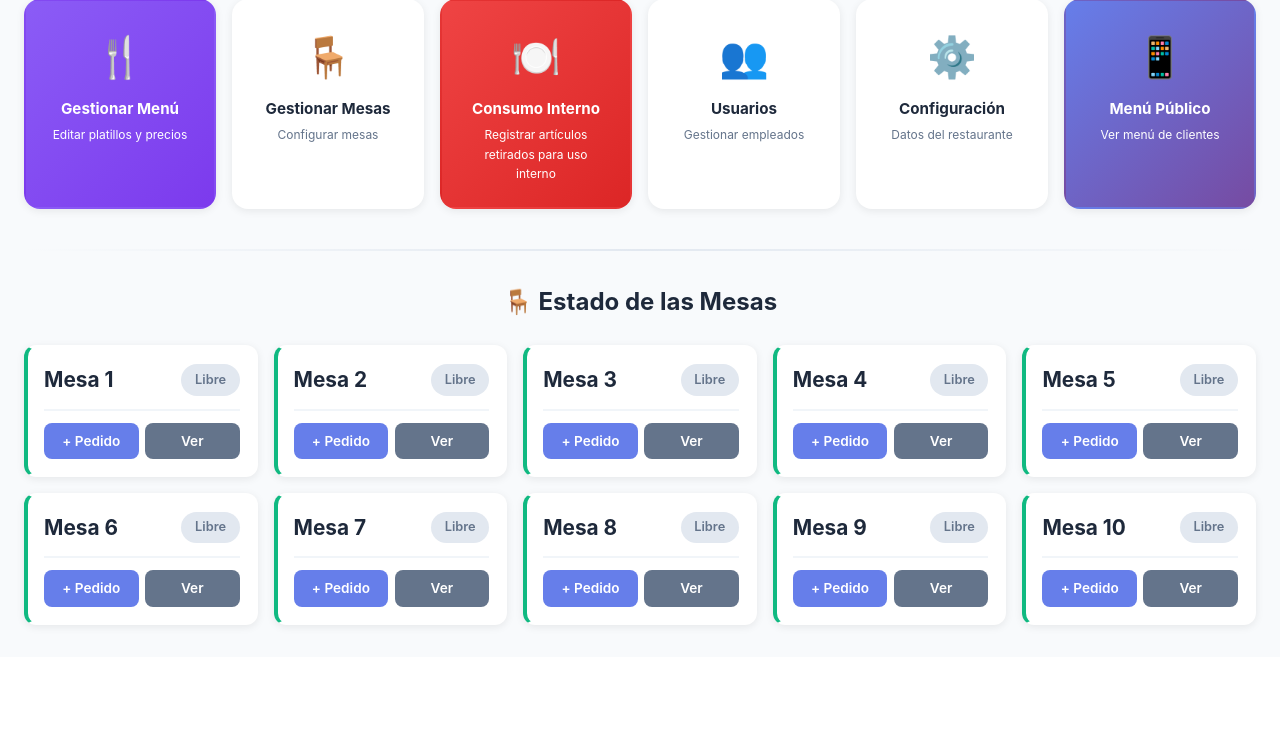
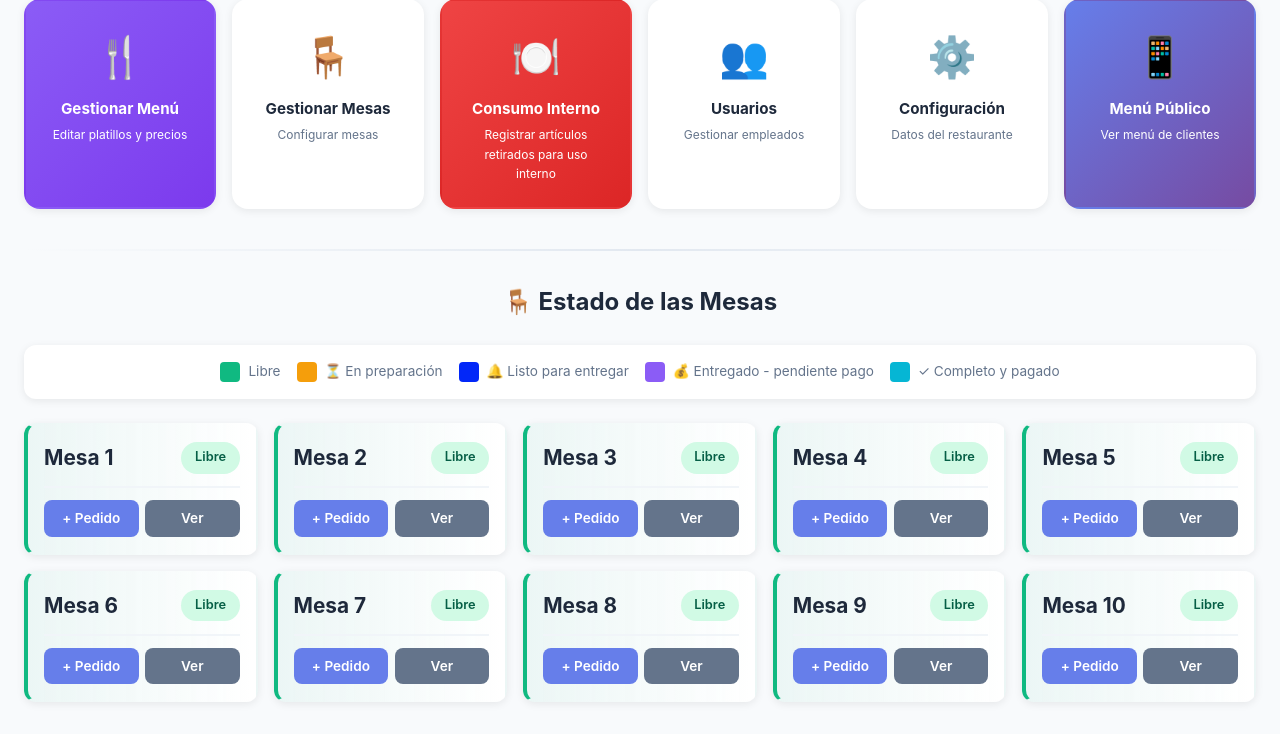
Before and after one commit to vallejojc3/Restaurante, a Flask app: page /dashboard in a window 1280 px wide. Shown: the part 955-1689 px from the top of the page. Before the commit the page ends 1584 px from the top, so only its background shows below. Run offline with Flask 3, Linux system fonts and the light colour scheme; a user stored in the database is signed in; data comes from the database, SQL or seed files in the repository; data that the repository does not hold is empty.

Commit message:
se genero la forma para notificar al mesero cuando un pedido esta listo para entregar

```diff
--- a/app.py
+++ b/app.py
@@ -3291,3 +3291,4 @@ def api_calcular_costo_zona():
     # =========================
 if __name__ == "__main__":
     init_db()
+    app.run(debug=True)
--- a/templates/dashboard.html
+++ b/templates/dashboard.html
@@ -242,6 +242,19 @@
             50% { transform: scale(1.1); }
         }
 
+        @keyframes glow {
+            0%, 100% { box-shadow: 0 2px 8px rgba(59, 130, 246, 0.2); }
+            50% { box-shadow: 0 4px 16px rgba(59, 130, 246, 0.4); }
+        }
+
+        .mesa-card.mesa-lista-entregar {
+            animation: glow 2s ease-in-out infinite;
+        }
+
+        .mesa-card.mesa-lista-entregar .badge {
+            animation: pulse 2s ease-in-out infinite;
+        }
+
         /* Colores para diferentes tipos de accesos */
         .qa-primary { background: linear-gradient(135deg, #667eea 0%, #764ba2 100%); color: white !important; }
         .qa-primary .quick-access-title,
@@ -303,16 +316,31 @@
             box-shadow: 0 10px 25px rgba(0,0,0,0.15);
         }
 
-        .mesa-card.mesa-ocupada {
-            border-left: 4px solid #f59e0b;
+        /* Estados de las mesas según pedidos */
+        .mesa-card.mesa-libre {
+            border-left: 4px solid #10b981;
+            background: linear-gradient(to right, rgba(16, 185, 129, 0.05), white);
         }
 
-        .mesa-card.mesa-libre {
-            border-left: 4px solid #10b981;
+        .mesa-card.mesa-en-preparacion {
+            border-left: 4px solid #f59e0b;
+            background: linear-gradient(to right, rgba(245, 158, 11, 0.05), white);
+        }
+
+        .mesa-card.mesa-lista-entregar {
+            border-left: 4px solid #3b82f6;
+            background: linear-gradient(to right, rgba(59, 130, 246, 0.05), white);
+            box-shadow: 0 2px 8px rgba(59, 130, 246, 0.2);
+        }
+
+        .mesa-card.mesa-entregada {
+            border-left: 4px solid #8b5cf6;
+            background: linear-gradient(to right, rgba(139, 92, 246, 0.05), white);
         }
 
         .mesa-card.mesa-completa {
             border-left: 4px solid #06b6d4;
+            background: linear-gradient(to right, rgba(6, 182, 212, 0.05), white);
         }
 
         .mesa-header {
@@ -725,6 +753,30 @@
         {% if current_user.rol != 'cocina' %}
         <div class="mesas-section-title">🪑 Estado de las Mesas</div>
 
+        <!-- Leyenda de estados -->
+        <div style="display: flex; gap: 1rem; justify-content: center; flex-wrap: wrap; margin-bottom: 1.5rem; padding: 1rem; background: white; border-radius: 0.75rem; box-shadow: 0 2px 8px rgba(0,0,0,0.08);">
+            <div style="display: flex; align-items: center; gap: 0.5rem;">
+                <div style="width: 20px; height: 20px; background: #10b981; border-radius: 4px;"></div>
+                <span style="font-size: 0.85rem; color: #64748b;">Libre</span>
+            </div>
+            <div style="display: flex; align-items: center; gap: 0.5rem;">
+                <div style="width: 20px; height: 20px; background: #f59e0b; border-radius: 4px;"></div>
+                <span style="font-size: 0.85rem; color: #64748b;">⏳ En preparación</span>
+            </div>
+            <div style="display: flex; align-items: center; gap: 0.5rem;">
+                <div style="width: 20px; height: 20px; background: #0227f8; border-radius: 4px;"></div>
+                <span style="font-size: 0.85rem; color: #64748b;">🔔 Listo para entregar</span>
+            </div>
+            <div style="display: flex; align-items: center; gap: 0.5rem;">
+                <div style="width: 20px; height: 20px; background: #8b5cf6; border-radius: 4px;"></div>
+                <span style="font-size: 0.85rem; color: #64748b;">💰 Entregado - pendiente pago</span>
+            </div>
+            <div style="display: flex; align-items: center; gap: 0.5rem;">
+                <div style="width: 20px; height: 20px; background: #06b6d4; border-radius: 4px;"></div>
+                <span style="font-size: 0.85rem; color: #64748b;">✓ Completo y pagado</span>
+            </div>
+        </div>
+
         <div class="mesas-grid">
             {% for mesa in mesas %}
             {% set info = info_mesas[mesa.id] %}
@@ -732,8 +784,12 @@
                 {% if info.sesion %}
                     {% if info.todos_entregados and not info.tiene_pendientes %}
                         mesa-completa
+                    {% elif info.todos_entregados and info.tiene_pendientes %}
+                        mesa-entregada
+                    {% elif info.pedidos|selectattr('estado', 'equalto', 'listo')|list|length > 0 %}
+                        mesa-lista-entregar
                     {% else %}
-                        mesa-ocupada
+                        mesa-en-preparacion
                     {% endif %}
                 {% else %}
                     mesa-libre
@@ -742,14 +798,16 @@
                     <h3>Mesa {{ mesa.numero }}</h3>
                     {% if info.sesion %}
                         {% if info.todos_entregados and not info.tiene_pendientes %}
-                        <span class="badge badge-info">Listo</span>
-                        {% elif info.tiene_pendientes %}
-                        <span class="badge badge-warning">Activa</span>
+                        <span class="badge badge-info">✓ Completo</span>
+                        {% elif info.todos_entregados and info.tiene_pendientes %}
+                        <span class="badge" style="background: #ddd6fe; color: #5b21b6;">💰 Pagar</span>
+                        {% elif info.pedidos|selectattr('estado', 'equalto', 'listo')|list|length > 0 %}
+                        <span class="badge" style="background: #dbeafe; color: #ff0101;">🔔 Entregar</span>
                         {% else %}
-                        <span class="badge badge-success">Pagado</span>
+                        <span class="badge badge-warning">⏳ Preparando</span>
                         {% endif %}
                     {% else %}
-                    <span class="badge badge-secondary">Libre</span>
+                    <span class="badge badge-success">Libre</span>
                     {% endif %}
                 </div>
 
@@ -760,11 +818,29 @@
 
                 <div class="mesa-info-compact">
                     <div class="info-row">
-                        <span class="info-label">Pedidos:</span>
+                        <span class="info-label">Total pedidos:</span>
                         <span class="info-value">{{ info.total_pedidos }}</span>
                     </div>
+                    {% if info.pedidos|selectattr('estado', 'equalto', 'pendiente')|list|length > 0 %}
                     <div class="info-row">
-                        <span class="info-label">Pendientes:</span>
+                        <span class="info-label">⏳ En preparación:</span>
+                        <span class="info-value" style="color: #f59e0b;">{{ info.pedidos|selectattr('estado', 'equalto', 'pendiente')|list|length }}</span>
+                    </div>
+                    {% endif %}
+                    {% if info.pedidos|selectattr('estado', 'equalto', 'listo')|list|length > 0 %}
+                    <div class="info-row">
+                        <span class="info-label">🔔 Listos:</span>
+                        <span class="info-value" style="color: #f63b3b;">{{ info.pedidos|selectattr('estado', 'equalto', 'listo')|list|length }}</span>
+                    </div>
+                    {% endif %}
+                    {% if info.pedidos|selectattr('estado', 'equalto', 'entregado')|list|length > 0 %}
+                    <div class="info-row">
+                        <span class="info-label">✓ Entregados:</span>
+                        <span class="info-value" style="color: #10b981;">{{ info.pedidos|selectattr('estado', 'equalto', 'entregado')|list|length }}</span>
+                    </div>
+                    {% endif %}
+                    <div class="info-row">
+                        <span class="info-label">Pendientes pago:</span>
                         <span class="info-value">
                             {% if info.tiene_pendientes %}
                             {{ info.pedidos|selectattr('pagado', 'equalto', False)|list|length }} 💰
```
